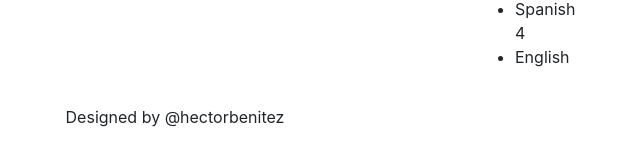
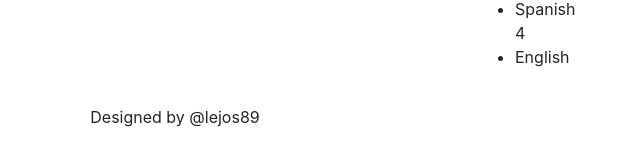
Before and after one commit to joseleoo/mi-curso-php, a PHP site: template views/index.twig in a window 1280 px wide. Shown: the part 931-1080 px from the top of the page, without its empty margins (465-1105 px from the left). Run offline with PHP 8.4, Linux system fonts and the light colour scheme; the template is opened without the code that fills it, so the values that code supplies are empty; some libraries are stand-ins or nearby versions.

Commit message:
DESIGNED

```diff
--- a/views/index.twig
+++ b/views/index.twig
@@ -92,7 +92,7 @@
 </div>
 <div id="resume-footer" class="row">
     <div class="col">
-        Designed by @hectorbenitez
+        Designed by @lejos89
     </div>
 </div>
 {% endblock %}
```
